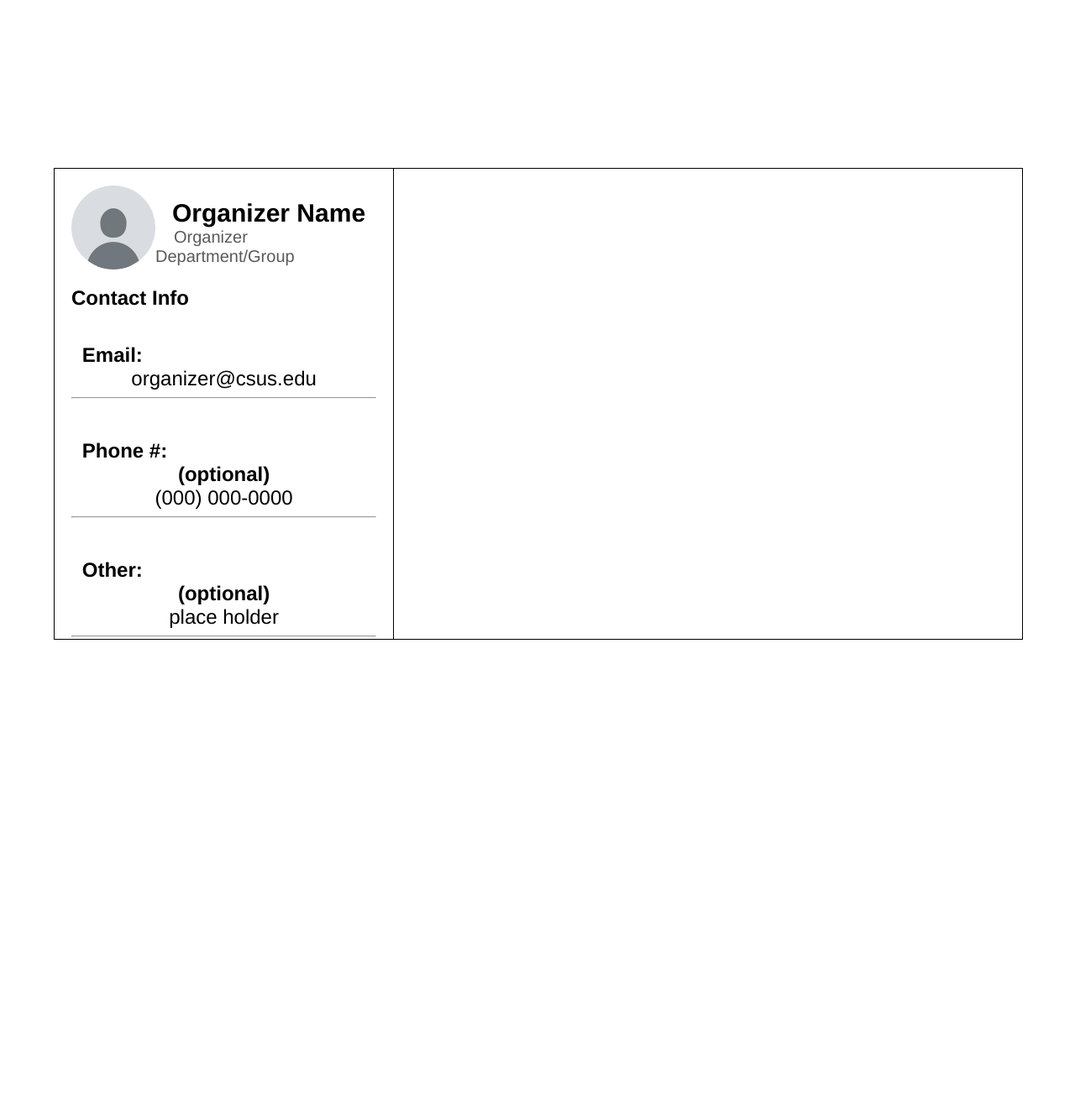
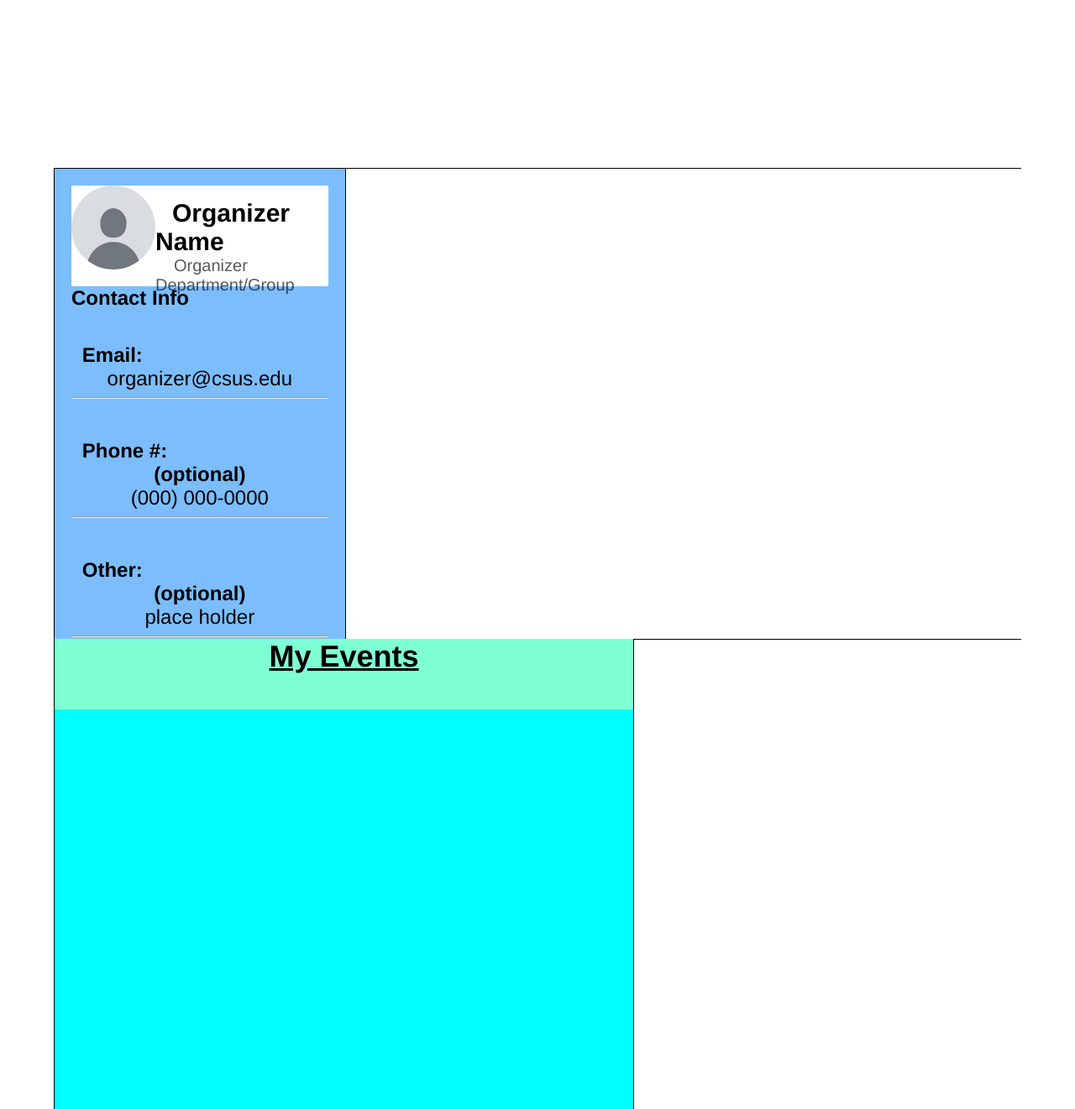
Before and after one commit to genelafrenier/vms, a PHP site: the page made by front-end/Admin Dash/index.html in a window 1280 px wide. Shown: the whole page at 84% size. Before the commit the page ends 762 px from the top, so only its background shows below. Run offline with PHP 8.4, Linux system fonts and the light colour scheme.

Commit message:
design in progress

```diff
--- a/front-end/Admin Dash/index.html
+++ b/front-end/Admin Dash/index.html
@@ -16,6 +16,8 @@
     <!-- Hero Section -->
     <div class="main">
         <div class="main_container">
+            <div class="row">
+                <div class="column">
                     <div class="profile_container">
                         <div class="profile_content">
                             <div class="profile_top">
@@ -47,5 +49,14 @@
 
                 </div>
             </div>
+            <div class="column">
+                <div class="events_container">
+                    <div class="events_content">
+                        <div class="events_head">My Events</div>
+                    </div>
+                </div>
+            </div>
+        </div>
+    </div>
 </body>
 </html>
--- a/front-end/Admin Dash/styles.css
+++ b/front-end/Admin Dash/styles.css
@@ -13,7 +13,8 @@
 
 .main_container {
     background-color: white;
-    border: 1px solid;
+    border-bottom: 1px solid;
+    border-top: 1px solid;
     border-color: black;
     position: absolute;
     width: 90%;
@@ -21,15 +22,17 @@
     top: 25vh;
     left: 5%;
 
+
 }
 
 .profile_container {
-    background-color: white;
-    position: absolute;
-    width: 35%;
+    background-color: rgb(124, 189, 253);
+    width: 30%;
     height: 70vh;
     border-right: 1px solid;
+    border-left: 1px solid;
     border-color: black;
+
 }
 
 .profile_content {
@@ -165,3 +168,43 @@
     line-height: normal;
     text-align: center;
 }
+
+.events_container {
+    background-color: antiquewhite;
+    width: 60%;
+    height: 70vh;
+}
+.events_content {
+    background-color: aqua;
+    height: 100%;
+    border-left: 1px solid;
+    border-right: 1px solid;
+    border-color: black;
+
+}
+
+.events_head {
+    background-color: aquamarine;
+    height: 15%;
+    text-align: center;
+    font-family: "Inter-Bold", Helvetica;
+    font-weight: 700;
+    color: #000000;
+    font-size: 36px;
+    text-decoration: underline;
+
+}
+
+.column {
+    display: flex;
+    flex-direction: column;
+    flex-basis: 100%;
+    flex: 1;
+  }
+
+  .row {
+    display: flex;
+    flex-direction: row;
+    flex-wrap: wrap;
+    width: 100%;
+  }
```
Lines whose indentation alone changed are shown as unchanged.
